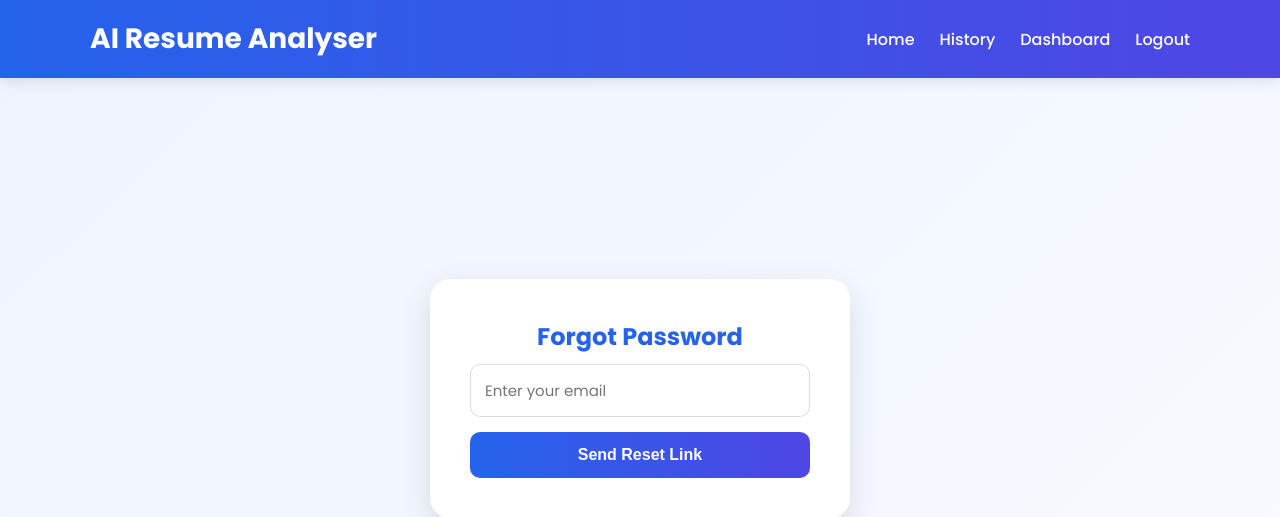
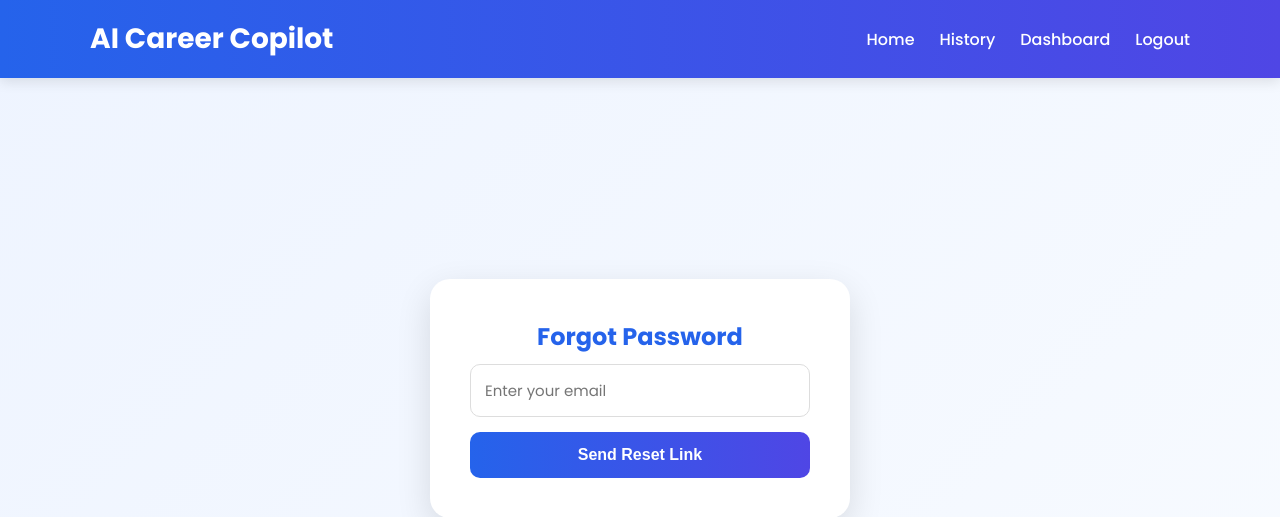
Before and after one commit to omkkarjdv/AI-Career-Copilot, a Flask app: page /forgot-password in a window 1280 px wide. Shown: the top 517 px of the page. Run offline with Flask 3, Linux system fonts and the light colour scheme.

Commit message:
Added README.md and Project Screenshots

```diff
--- a/templates/base.html
+++ b/templates/base.html
@@ -9,7 +9,7 @@
 <body>
     <header>
         <div class="container">
-            <h1>AI Resume Analyser</h1>
+            <h1>AI Career Copilot</h1>
             <nav>
                 <ul>
                     <li><a href="/">Home</a></li>
```
Also changed, not shown: README.md (added), 6 other files.
